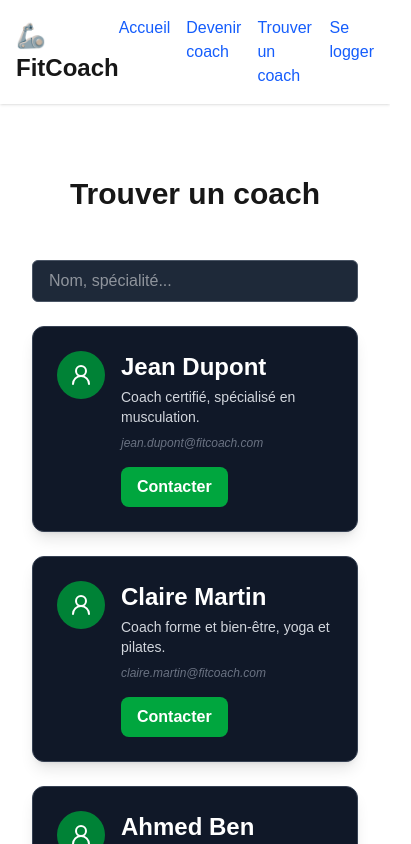
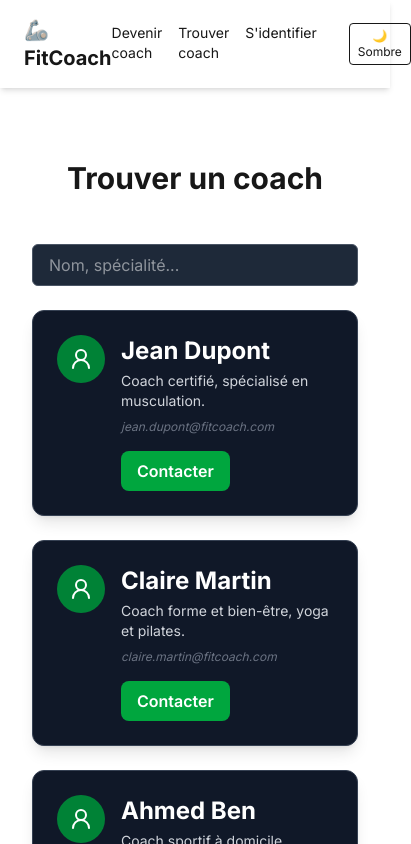
Before and after one commit to astro-training-app/astro-frontend, a Next.js app: page /trouver-coach in a window 390 px wide. Shown: the top 844 px of the page, 411 px wide, since content can reach past the window. Built offline with nearby package versions, Linux system fonts and the light colour scheme.

Commit message:
FRO-8 - Ajout Navbar responsive + toggle thème clair/sombre

```diff
--- a/src/app/layout.jsx
+++ b/src/app/layout.jsx
@@ -1,5 +1,9 @@
 import Link from "next/link";
 import "./globals.css";
+import { Inter } from "next/font/google";
+import Navbar from "@/components/Navbar";
+
+const inter = Inter({ subsets: ["latin"] });
 
 export const metadata = {
   titre: "FitCoach",
@@ -9,33 +13,8 @@ export const metadata = {
 export default function RootLayout({ children }) {
   return (
     <html lang="fr">
-      <body className="min-h-screen bg-gray-100 text-gray-900">
-        {/* barre de navigation */}
-        <nav className="bg-white shadow p-4 flex justify-between items-center">
-          <h1 className="text-2xl font-bold">🦾 FitCoach</h1>
-          <div className="flex gap-4">
-            <Link href="/" className="text-blue-600 hover:underline">
-              Accueil
-            </Link>
-            <Link
-              href="/devenir-coach"
-              className="text-blue-600 hover:underline"
-            >
-              Devenir coach
-            </Link>
-            <Link
-              href="/trouver-coach"
-              className="text-blue-600 hover:underline"
-            >
-              Trouver un coach
-            </Link>
-            <Link href="/login" className="text-blue-600 hover:underline">
-              Se logger
-            </Link>
-          </div>
-        </nav>
-
-        {/* contenu des pages */}
+      <body className={`${inter.className} bg-background text-foreground`}>
+        <Navbar />
         <main className="p-4">{children}</main>
       </body>
     </html>
--- a/src/components/Navbar.jsx
+++ b/src/components/Navbar.jsx
@@ -1,43 +1,43 @@
 "use client";
 
-import link from "next/link";
+import Link from "next/link";
 import { useState, useEffect } from "react";
 
 export default function Navbar() {
   const [theme, setTheme] = useState("light");
 
   useEffect(() => {
-    // on applique le theme au body //
-    document.documentElement.classname = theme;
-  }, []);
+    // Applique le thème au HTML
+    document.documentElement.className = theme;
+  }, [theme]);
 
   const toggleTheme = () => {
     setTheme(theme === "light" ? "dark" : "light");
   };
 
   return (
-    <nav className="w-full px-6 bg-background text-foreground flex items-center justify-between shadow-md">
+    <nav className="w-full px-6 py-4 bg-background text-foreground flex items-center justify-between shadow-md">
       {/* Logo */}
-      <link href="/" className="text-xl font-bold">
-        {" "}
-        🦾 FitCoach{" "}
-      </link>
-      {/* Lien */}
+      <Link href="/" className="text-xl font-bold">
+        🦾 FitCoach
+      </Link>
+
+      {/* Liens */}
       <div className="flex gap-4 text-sm sm:text-base">
         <Link href="/devenir-coach" className="hover:underline">
           Devenir coach
         </Link>
         <Link href="/trouver-coach" className="hover:underline">
-          trouver coach
+          Trouver coach
         </Link>
         <Link href="/login" className="hover:underline">
           S'identifier
         </Link>
         <button
           onClick={toggleTheme}
-          className="ml-4 px-2 py-1 rounded text-xs sm:text-sm"
+          className="ml-4 px-2 py-1 rounded border text-xs sm:text-sm"
         >
-          {theme === "light" ? "🌛Sombre" : "☀️ Clair"}
+          {theme === "light" ? "🌙 Sombre" : "☀️ Clair"}
         </button>
       </div>
     </nav>
```
